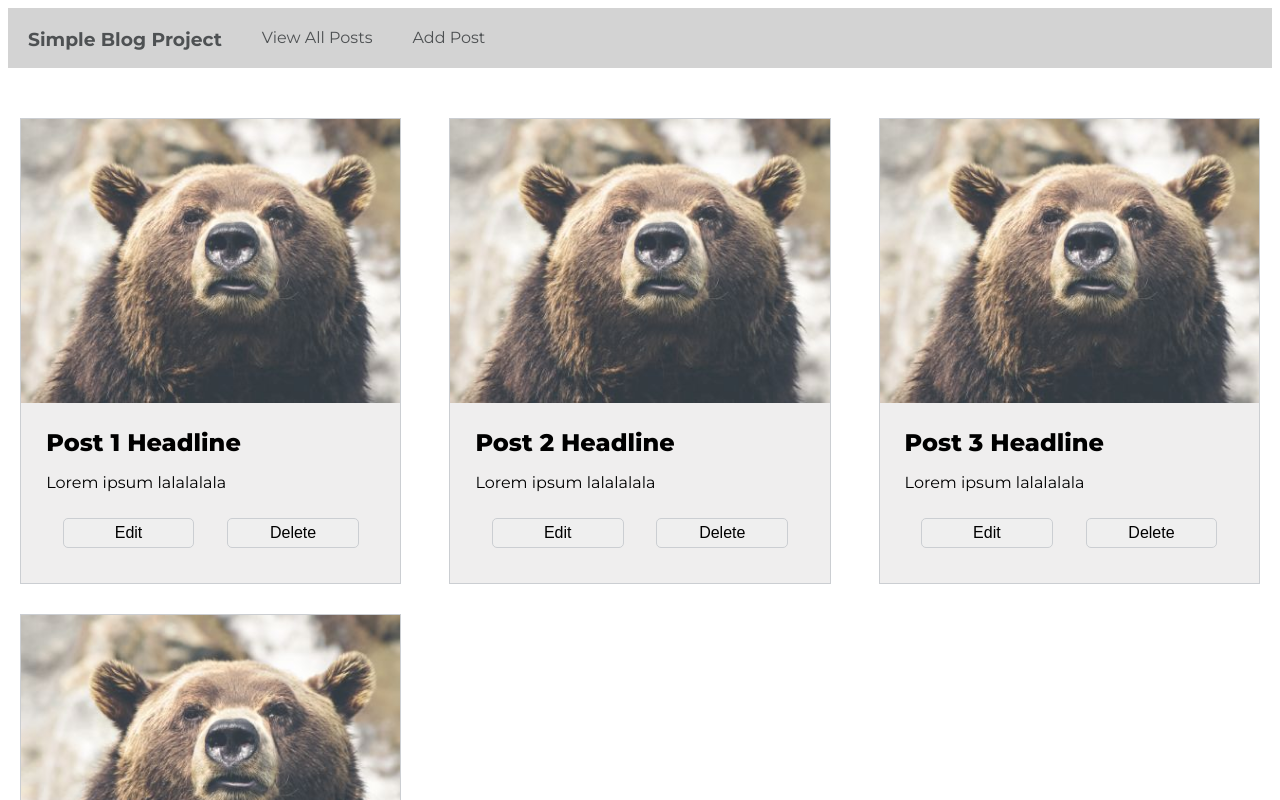
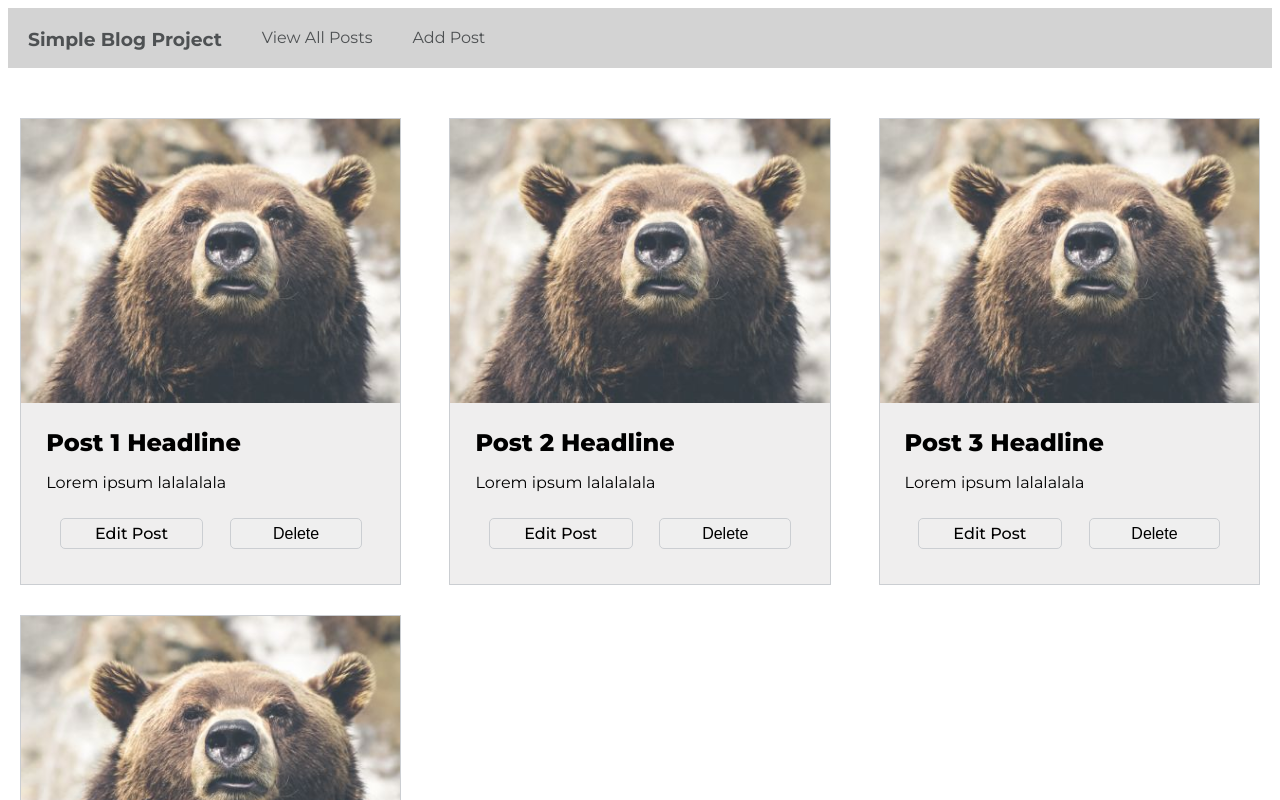
Before and after one commit to Carolka/blog-posts-project, a React (Vite) app in the folder client/: page / in a window 1280 px wide. Shown: the top 800 px of the page. Built offline with nearby package versions, Linux system fonts and the light colour scheme; no server answers.

Commit message:
Editing of posts; saving posts localy to storage - temporary befor setting the db; CSSes

```diff
--- a/client/src/components/AddPost.jsx
+++ b/client/src/components/AddPost.jsx
@@ -36,7 +36,7 @@ function AddPost({ click }) {
           className={styles.content}
         />
 
-        <input type="submit" value="AddPost" className={styles.button} />
+        <input type="submit" value="Add Post" className={styles.button} />
       </form>
     </div>
   );
--- a/client/src/components/App.jsx
+++ b/client/src/components/App.jsx
@@ -1,11 +1,18 @@
 import { useQuery } from "@tanstack/react-query";
 import { BrowserRouter as Router, Routes, Route } from "react-router-dom";
-import { useState } from "react";
+import { useEffect, useState } from "react";
 import { nanoid } from "nanoid";
 import Post from "./Post";
 import Nav from "./Nav";
 import AddPost from "./AddPost";
+import EditPost from "./EditPost";
 
+const starterPosts = [
+  { title: "Post 1 Headline", text: "Lorem ipsum lalalalala" },
+  { title: "Post 2 Headline", text: "Lorem ipsum lalalalala" },
+  { title: "Post 3 Headline", text: "Lorem ipsum lalalalala" },
+  { title: "Post 4 Headline", text: "Lorem ipsum lalalalala" },
+];
 export function App() {
   const { data = { baz: "astral" } } = useQuery({
     queryKey: ["hello"],
@@ -15,15 +22,34 @@ export function App() {
     },
   });
 
-  const [posts, setPosts] = useState([
-    { id: nanoid(), title: "Post 1 Headline", text: "Lorem ipsum lalalalala" },
-    { id: nanoid(), title: "Post 2 Headline", text: "Lorem ipsum lalalalala" },
-    { id: nanoid(), title: "Post 3 Headline", text: "Lorem ipsum lalalalala" },
-    { id: nanoid(), title: "Post 4 Headline", text: "Lorem ipsum lalalalala" },
-  ]);
+  //if there is - get from localStorage - else get startedPost and generate id's to them
+  const [posts, setPosts] = useState(() => {
+    const saved = localStorage.getItem("posts");
+    return saved
+      ? JSON.parse(saved)
+      : starterPosts.map((p) => ({ ...p, id: nanoid() }));
+  });
+
+  //update localStorage - every time there is a change in "posts"
+  useEffect(() => {
+    localStorage.setItem("posts", JSON.stringify(posts));
+  }, [posts]);
 
   function addNewPost(newPost) {
     setPosts((prevPosts) => [newPost, ...prevPosts]);
+  }
+
+  function deletePost(id) {
+    setPosts((prevPosts) => prevPosts.filter((item) => item.id !== id));
+  }
+
+  function editPost(postToEdit) {
+    //when postToEdit contains every property in the object (completety overwrites post to postToEdit)
+    setPosts((prevPosts) =>
+      prevPosts.map((post) => (post.id === postToEdit.id ? postToEdit : post))
+    );
+
+    //when it only contains properties that changed do {...post, postToEdit}
   }
 
   return (
@@ -35,12 +61,23 @@ export function App() {
           element={
             <div className="container">
               {posts.map((post) => (
-                <Post key={post.id} title={post.title} text={post.text} />
+                <Post
+                  key={post.id}
+                  id={post.id}
+                  title={post.title}
+                  text={post.text}
+                  delete={deletePost}
+                  edit={editPost}
+                />
               ))}
             </div>
           }
         />
         <Route path="/add-post" element={<AddPost click={addNewPost} />} />
+        <Route
+          path="/edit-post/:postId"
+          element={<EditPost posts={posts} click={editPost} />}
+        />
       </Routes>
 
       {/* <div>{JSON.stringify(data)}</div> */}
--- /dev/null
+++ b/client/src/components/EditPost.jsx
@@ -0,0 +1,50 @@
+import { useParams, useNavigate } from "react-router-dom";
+import styles from "./EditPost.module.css";
+import { useState } from "react";
+
+function EditPost({ posts, click }) {
+  const { postId } = useParams();
+  const navigate = useNavigate();
+
+  //get data for post of id=postId
+  const post = posts.find((p) => p.id === postId);
+  const id = postId;
+  if (!post) return <p>Post not found. </p>;
+
+  const [title, setTitle] = useState(post.title);
+  const [text, setText] = useState(post.text);
+
+  function handleSubmit(e) {
+    e.preventDefault();
+    click({ id, title, text });
+    navigate("/");
+  }
+
+  return (
+    <div className={styles.container} onSubmit={handleSubmit}>
+      <h3>Edit Post</h3>
+      <form className={styles.form}>
+        <input
+          type="text"
+          placeholder="Title ..."
+          name="title"
+          value={title}
+          onChange={(e) => setTitle(e.target.value)}
+          className={styles.title}
+        />
+
+        <textarea
+          placeholder="Text ..."
+          name="content"
+          value={text}
+          onChange={(e) => setText(e.target.value)}
+          className={styles.content}
+        />
+
+        <input type="submit" value="Save Changes" className={styles.button} />
+      </form>
+    </div>
+  );
+}
+
+export default EditPost;
--- /dev/null
+++ b/client/src/components/EditPost.module.css
@@ -0,0 +1,41 @@
+.container {
+  border: solid lightgrey 1px;
+  background-color: rgb(237, 240, 240);
+  margin-top: 50px;
+  padding: 15px;
+  width: 40%;
+  justify-self: center;
+}
+
+.form {
+  display: grid;
+  row-gap: 15px;
+  grid-template-rows: 30px 200px 30px;
+}
+
+.container > h3 {
+  color: rgb(78, 81, 83);
+}
+
+.button {
+  justify-self: center;
+  width: 100px;
+}
+
+.button:hover {
+  color: grey;
+}
+
+.content {
+  vertical-align: top;
+  line-height: 1.5;
+  resize: none;
+}
+
+input::placeholder,
+textarea::placeholder {
+  font-family: "Arial", sans-serif;
+  font-size: 14px;
+  font-weight: 400;
+  color: #888;
+}
--- a/client/src/components/Post.jsx
+++ b/client/src/components/Post.jsx
@@ -1,6 +1,11 @@
 import styles from "./Post.module.css";
+import { Link } from "react-router-dom";
 
 function Post(props) {
+  function handleClick(e) {
+    props.delete(props.id);
+  }
+
   return (
     <div className={styles.post}>
       <img
@@ -12,8 +17,13 @@ function Post(props) {
         <div className={styles.title}> {props.title}</div>
         <p className={styles.text}>{props.text}</p>
         <div className={styles.buttonContainer}>
-          <button className={styles.button}>Edit</button>
-          <button className={styles.button}>Delete</button>
+          {/* <button className={styles.button}>Edit</button> */}
+          <Link to={"/edit-post/" + props.id} className={styles.edit}>
+            Edit Post
+          </Link>
+          <button className={styles.button} onClick={handleClick}>
+            Delete
+          </button>
         </div>
       </div>
     </div>
--- a/client/src/components/Post.module.css
+++ b/client/src/components/Post.module.css
@@ -20,7 +20,8 @@
   justify-content: space-around;
 }
 
-.button {
+.button,
+.edit {
   padding: 5px;
   margin: 10px auto;
   border: solid rgb(203, 206, 210) 1px;
@@ -29,7 +30,16 @@
   width: 40%;
 }
 
-.button:hover {
+.edit {
+  text-decoration: none;
+  color: black;
+  text-align: center;
+  font-weight: 500;
+  font-family: "Montserrat", sans-serif;
+}
+
+.button:hover,
+.edit:hover {
   background-color: #04aa6d;
   color: white;
 }
```
